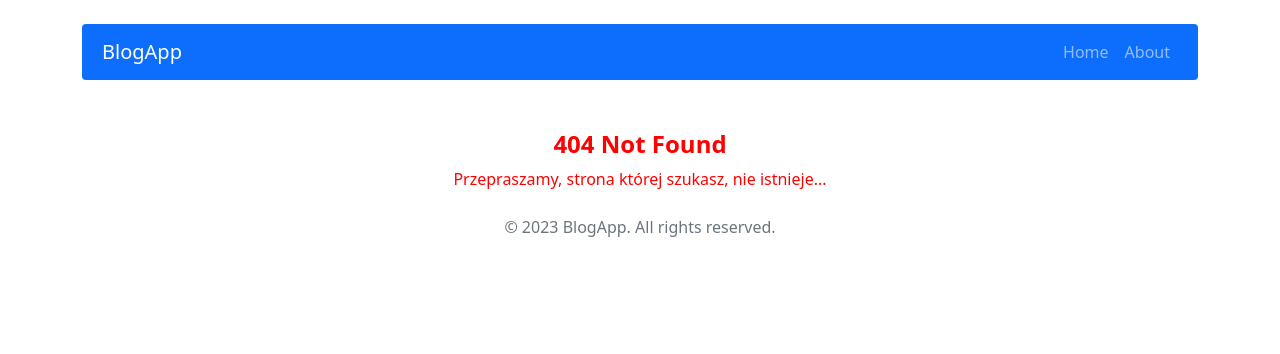
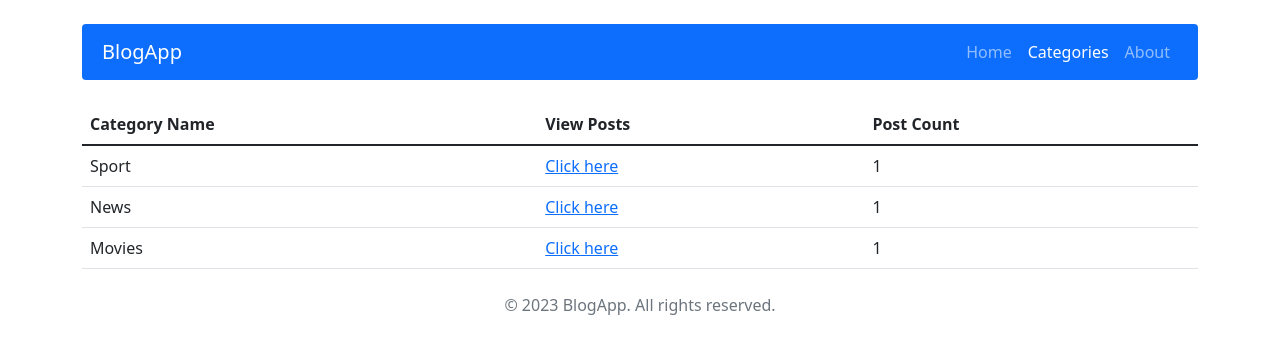
Before and after one commit to KacperKosicki/blogapp-react, a React (Create React App) app: page /categories in a window 1280 px wide. Before the commit this address had no page. Shown: the top 354 px of the page. Built offline with nearby package versions, Linux system fonts and the light colour scheme.

Commit message:
Add categories, the ability to add them when posting and editing. New Categories section, which contains posts with a given category.

```diff
--- a/src/App.js
+++ b/src/App.js
@@ -8,6 +8,8 @@ import About from './components/pages/About/About';
 import NotFound from './components/pages/NotFound/NotFound';
 import Header from './components/views/Header/Header';
 import Footer from './components/views/Footer/Footer';
+import Categories from './components/pages/Categories/Categories';
+import CategoriesForm from './components/features/CategoriesForm/CategoriesForm';
 
 const App = () => {
   return (
@@ -15,7 +17,9 @@ const App = () => {
     <Container>
       <Header />
       <Routes>
+        <Route path="/category/:categoryName" element={<CategoriesForm />} />
         <Route path="/" element={<Home />} />
+        <Route path="/categories" element={<Categories />} />
         <Route path="/post/add" element={<AddPost />} />
         <Route path="/post/edit/:id" element={<EditPost />} />
         <Route path="/post/:id" element={<SinglePost />} />
--- /dev/null
+++ b/src/components/features/CategoriesForm/CategoriesForm.js
@@ -0,0 +1,50 @@
+import React from 'react';
+import { useParams } from 'react-router-dom';
+import { useSelector } from 'react-redux';
+import { Card, Button, Col, Row } from 'react-bootstrap';
+import formatDate from '../../../utils/DateToStr/DateToStr';
+import { NavLink } from 'react-router-dom';
+import styles from './CategoriesForm.module.scss'
+
+const CategoriesForm = () => {
+  const { categoryName } = useParams();
+  const posts = useSelector(state => state.posts);
+
+  const filteredPosts = posts.filter(post => post.category === categoryName);
+
+  return (
+    <div>
+      <div className="d-flex justify-content-between align-items-center mb-4">
+        <h2 className="mb-0">Category: {categoryName}</h2>
+      </div>
+      {filteredPosts.length === 0 ? (
+        <p className={styles.noPosts}>No posts in this category</p>
+      ) : (
+        <Row>
+          {filteredPosts.map(post => (
+            <Col md={4} className="mb-4" key={post.id}>
+              <Card>
+                <Card.Body>
+                  <Card.Title>{post.title}</Card.Title>
+                  <div className="author-info">
+                    <div className="author-label"><strong>Author:</strong> {post.author}</div>
+                  </div>
+                  <div className="published-info">
+                    <div className="published-label"><strong>Published:</strong> {formatDate(post.publishedDate)}</div>
+                    <div className="category-label"><strong>Category:</strong> {post.category}</div>
+                  </div>
+                  <Card.Text className="mt-2">{post.shortDescription}</Card.Text>
+                  <NavLink to={`/post/${post.id}`}>
+                    <Button variant="primary">Read more</Button>
+                  </NavLink>
+                </Card.Body>
+              </Card>
+            </Col>
+          ))}
+        </Row>
+      )}
+    </div>
+  );
+};
+
+export default CategoriesForm;
--- /dev/null
+++ b/src/components/features/CategoriesForm/CategoriesForm.module.scss
@@ -0,0 +1,4 @@
+.noPosts {
+    color: red;
+    text-align: left;
+}
--- a/src/components/features/PostForm/PostForm.js
+++ b/src/components/features/PostForm/PostForm.js
@@ -7,13 +7,12 @@ import 'react-quill/dist/quill.snow.css';
 import DatePicker from 'react-datepicker';
 import 'react-datepicker/dist/react-datepicker.css';
 import { useForm } from "react-hook-form";
-import { useDispatch } from 'react-redux';
-import { useNavigate, useParams } from 'react-router-dom';
+import { useSelector } from 'react-redux';
+import { useNavigate } from 'react-router-dom';
 
 const PostForm = ({ action, actionText, initialData = {} }) => {
   console.log(initialData)
   const navigate = useNavigate();
-  const { id } = useParams();
 
   const { register, handleSubmit: validate, formState: { errors } } = useForm();
 
@@ -21,6 +20,9 @@ const PostForm = ({ action, actionText, initialData = {} }) => {
   const [contentError, setContentError] = useState(false);
   const [date, setDate] = useState(initialData.publishedDate || new Date());
   const [dateError, setDateError] = useState(false);
+
+  const categories = useSelector(state => state.categories || []);
+  console.log("Categories:", categories);
 
   const handleSubmit = (data) => {
     console.log('siusiak');
@@ -30,6 +32,7 @@ const PostForm = ({ action, actionText, initialData = {} }) => {
     if (content && date) {
       const preparedData = {...data, publishedDate: date, content, id: initialData.id || uuidv4()};
       console.log(preparedData);
+      console.log(categories);
       action(preparedData);
       navigate('/');
     }
@@ -68,6 +71,22 @@ const PostForm = ({ action, actionText, initialData = {} }) => {
           className="form-control"
         />
       </Form.Group>
+      <Form.Group className="mb-3" controlId="category">
+        <Form.Label>Category</Form.Label>
+        <Form.Control
+          as="select"
+          name="category"
+          defaultValue=""
+          {...register("category", { required: true })}>
+          <option value="" disabled>Select a category</option>
+          {categories.map(category => (
+            <option key={category} value={category}>
+              {category}
+            </option>
+          ))}
+        </Form.Control>
+        {errors.category && <small className="d-block form-text text-danger mt-2">Please select a category</small>}
+      </Form.Group>
       <Form.Group className="mb-3" controlId="shortDescription">
         <Form.Label>Short description</Form.Label>
         <Form.Control
@@ -104,6 +123,7 @@ PostForm.propTypes = {
     publishedDate: PropTypes.instanceOf(Date),
     shortDescription: PropTypes.string,
     content: PropTypes.string,
+    category: PropTypes.string,
   }),
 };
 
--- a/src/components/features/Posts/Posts.js
+++ b/src/components/features/Posts/Posts.js
@@ -10,7 +10,7 @@ const Posts = () => {
   return (
     <div>
        <div className="d-flex justify-content-between align-items-center mb-4">
-        <h2 className="mb-0">All posts</h2>
+          <h2 className="mb-0">All posts</h2>
         <NavLink to="/post/add">
           <Button variant="btn btn-outline-primary">Add post</Button>
         </NavLink>
@@ -26,6 +26,7 @@ const Posts = () => {
                 </div>
                 <div className="published-info">
                   <div className="published-label"><strong>Published:</strong> {formatDate(post.publishedDate)}</div>
+                  <div className="category-label"><strong>Category:</strong> {post.category}</div>
                 </div>
                 <Card.Text className="mt-2">{post.shortDescription}</Card.Text>
                 <NavLink to={`/post/${post.id}`}>
--- /dev/null
+++ b/src/components/pages/Categories/Categories.js
@@ -0,0 +1,41 @@
+import React from 'react';
+import { NavLink } from 'react-router-dom';
+import { useSelector } from 'react-redux';
+
+const Categories = () => {
+  const categories = useSelector(state => state.categories);
+  const posts = useSelector(state => state.posts);
+
+  const getCategoryPostCount = (category) => {
+    // Filtruj posty dla danej kategorii
+    const filteredPosts = posts.filter(post => post.category === category);
+    return filteredPosts.length;
+  };
+
+  return (
+    <div>
+      <table className="table">
+        <thead>
+          <tr>
+            <th>Category Name</th>
+            <th>View Posts</th>
+            <th>Post Count</th>
+          </tr>
+        </thead>
+        <tbody>
+          {categories.map(category => (
+            <tr key={category}>
+              <td>{category}</td>
+              <td>
+                <NavLink to={`/category/${category}`}>Click here</NavLink>
+              </td>
+              <td>{getCategoryPostCount(category)}</td>
+            </tr>
+          ))}
+        </tbody>
+      </table>
+    </div>
+  );
+};
+
+export default Categories;
--- a/src/components/pages/NotFound/NotFound.js
+++ b/src/components/pages/NotFound/NotFound.js
@@ -4,8 +4,8 @@ import styles from './NotFound.module.scss'
 const NotFound = () => {
   return (
     <div>
-        <h2 className={styles.notFound}>404 Not Found</h2>
-            <p className={styles.notFoundText}>Przepraszamy, strona której szukasz, nie istnieje...</p>
+      <h2 className={styles.notFound}>404 Not Found</h2>
+      <p className={styles.notFoundText}>Przepraszamy, strona której szukasz, nie istnieje...</p>
     </div>
   );
 };
--- a/src/components/pages/SinglePost/SinglePost.js
+++ b/src/components/pages/SinglePost/SinglePost.js
@@ -42,6 +42,9 @@ const SinglePost = () => {
         <div className="published-info">
           <div><strong>Published:</strong> {formatDate(post.publishedDate)}</div>
         </div>
+        <div className="category-info mb-2">
+          <div><strong>Category:</strong> {post.category}</div>
+        </div>
         <div dangerouslySetInnerHTML={{ __html: post.content }} />
       </div>
 
--- a/src/components/views/NavBar/NavBar.js
+++ b/src/components/views/NavBar/NavBar.js
@@ -10,6 +10,7 @@ const NavBar = () => {
       <div className="flex-grow-1"></div>
       <Nav className={styles.navbarLinks}>
         <Nav.Link as={NavLink} to="/">Home</Nav.Link>
+        <Nav.Link as={NavLink} to="/categories">Categories</Nav.Link>
         <Nav.Link as={NavLink} to="/about">About</Nav.Link>
       </Nav>
     </Navbar>
--- a/src/redux/initialState.js
+++ b/src/redux/initialState.js
@@ -1,4 +1,6 @@
 const initialState = {
+    categories:
+    ["Sport", "News", "Movies"],
     posts: [
         {
             id: '1',
@@ -6,7 +8,8 @@ const initialState = {
             shortDescription: 'Short description of the article...',
             content: 'Main content of the article',
             publishedDate: new Date('2022-02-02'),
-            author: 'John Doe'
+            author: 'John Doe',
+            category: 'News'
         },
 
         {
@@ -15,7 +18,8 @@ const initialState = {
             shortDescription: 'Short description of the article...',
             content: 'Main content of the article',
             publishedDate: new Date('2022-02-02'),
-            author: 'John Doe II'
+            author: 'John Doe II',
+            category: 'Sport'
         },
         {
             id: '3',
@@ -23,7 +27,8 @@ const initialState = {
             shortDescription: 'Short description of the article...',
             content: 'Main content of the article',
             publishedDate: new Date('2022-02-02'),
-            author: 'John Doe III'
+            author: 'John Doe III',
+            category: 'Movies'
         },
     ],
 }
--- a/src/redux/store.js
+++ b/src/redux/store.js
@@ -4,6 +4,9 @@ import postsReducer from './postsRedux';
 
 const subreducers = {
   posts: postsReducer,
+  categories: (state = initialState.categories) => {
+    return state;
+  },
 }
 
 const reducer = combineReducers(subreducers);
```
Also changed, not shown: src/components/pages/Categories/Categories.module.scss (added).
